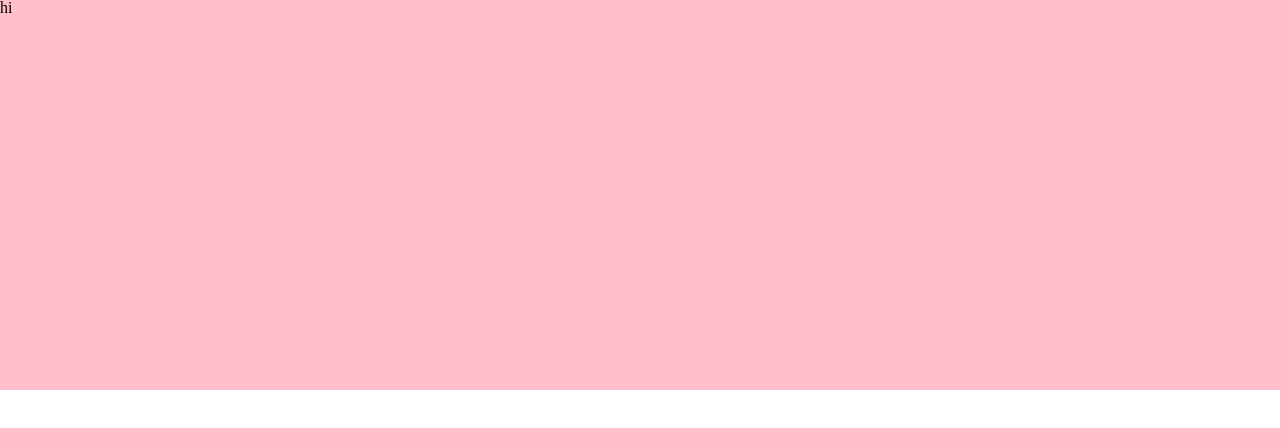
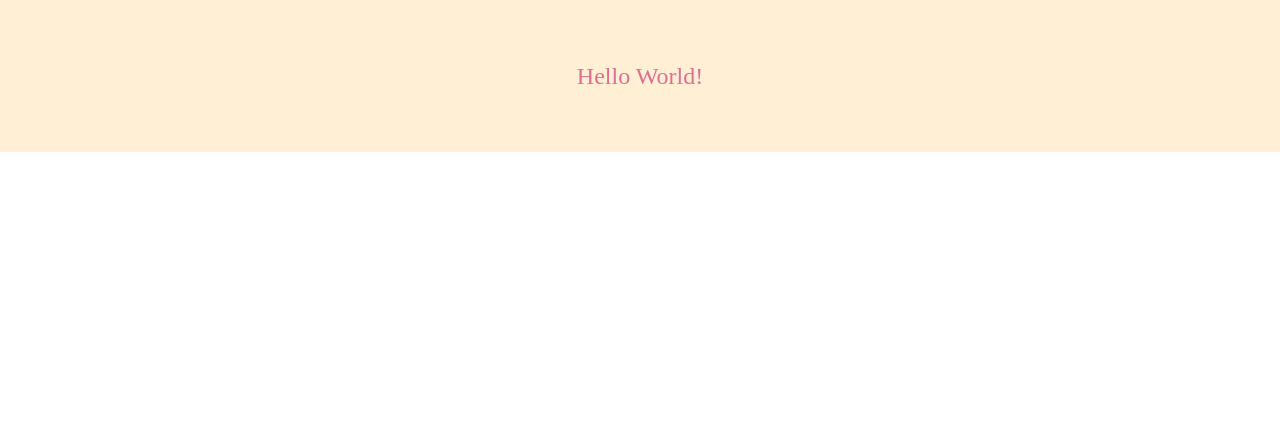
Before and after one commit to pakxe/widget, a React (Create React App) app: page / in a window 1280 px wide. Shown: the top 428 px of the page. Built offline with nearby package versions, Linux system fonts and the light colour scheme.

Commit message:
chore: styled-component 예제1

```diff
--- a/src/App.js
+++ b/src/App.js
@@ -5,9 +5,27 @@ const Back = styled.div`
   width: 100%;
   background-color: pink;
 `;
+const Title = styled.h1`
+  // Title 컴포넌트 = h1태그를 스타일링한 컴포넌트
+  font-size: 1.5em;
+  text-align: center;
+  color: palevioletred;
+`;
+
+const Wrapper = styled.section`
+  // Wrapper 컴포넌트 = section태그를 스타일링한 컴포넌트
+  padding: 4em;
+  background: papayawhip;
+`;
 
 function App() {
-  return <Back>hi</Back>;
+  return (
+    <>
+      <Wrapper>
+        <Title>Hello World!</Title>
+      </Wrapper>
+    </>
+  );
 }
 
 export default App;
```
Also changed, not shown: src/components/Flex/index.jsx (added, +8 -0 lines).
